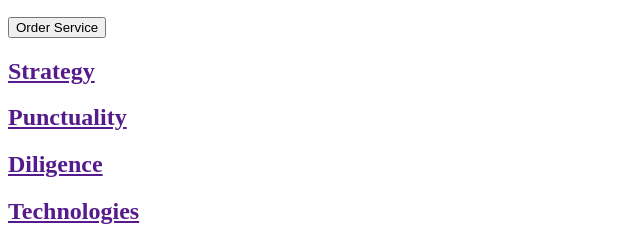
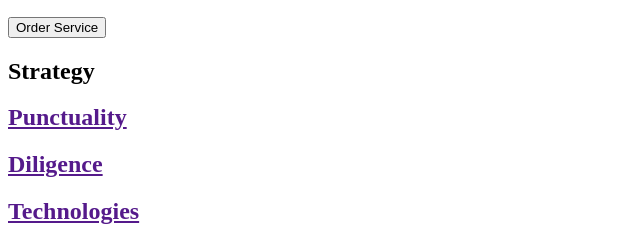
Before and after one commit to VOpoka/goit-markup-hw-01, a plain HTML site: page index.html in a window 1280 px wide. Shown: the part 205-438 px from the top of the page, 0-640 px from the left. Drawn offline with Linux system fonts and the light colour scheme.

Commit message:
Update index.html

```diff
--- a/index.html
+++ b/index.html
@@ -27,7 +27,7 @@
       </section>
       <!-- Sidebar 2 -->
       <section>
-        <h2><a href="">Strategy</a></h2>
+        <h2>Strategy</h2>
         <h2><a href="">Punctuality</a></h2>
         <h2><a href="">Diligence</a></h2>
         <h2><a href="">Technologies</a></h2>
```
